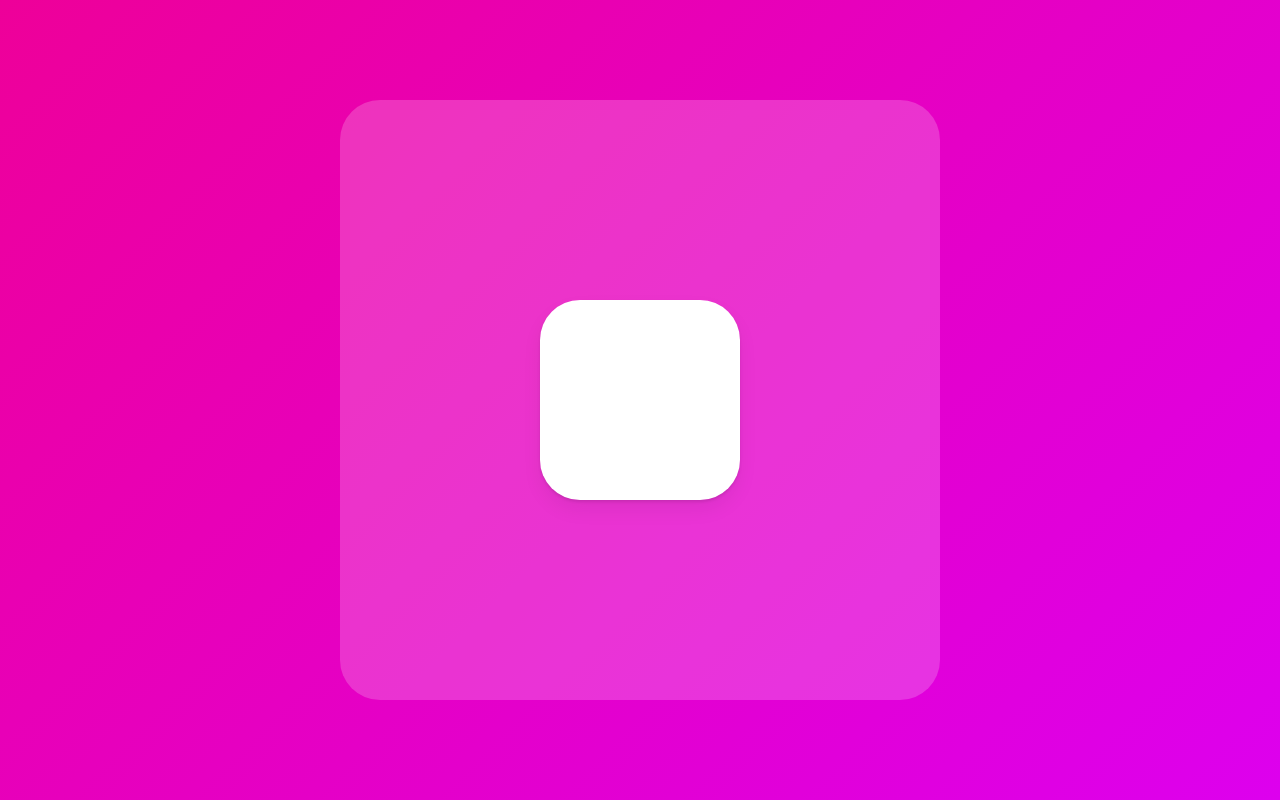
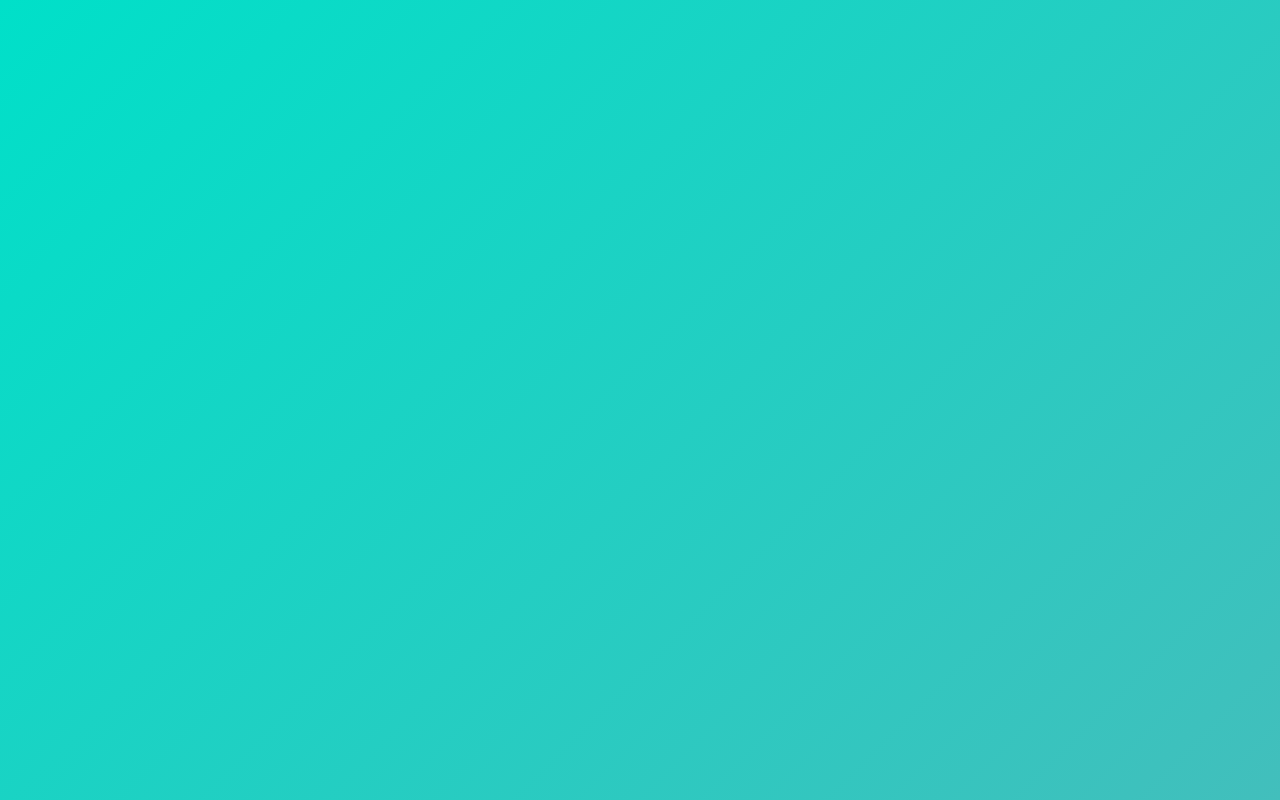
Before and after one commit to dany02/react-animate-study, a React (Create React App) app: page / in a window 1280 px wide. Shown: the top 800 px of the page. Built offline with nearby package versions, Linux system fonts and the light colour scheme.

Commit message:
Framer - MotionValue

```diff
--- a/src/App.tsx
+++ b/src/App.tsx
@@ -1,25 +1,14 @@
 import styled from "styled-components";
-import { motion } from "framer-motion";
+import { motion, useMotionValue, useTransform, useViewportScroll } from "framer-motion";
 import { start } from "repl";
-import { useRef } from "react";
+import { useEffect, useRef } from "react";
 
-const Wrapper = styled.div`
-    height: 100vh;
+const Wrapper = styled(motion.div)`
+    height: 500vh;
     width: 100vw;
     display: flex;
     justify-content: center;
     align-items: center;
-`;
-
-const BiggerBox = styled.div`
-    width: 600px;
-    height: 600px;
-    background-color: rgba(255, 255, 255, 0.2);
-    border-radius: 40px;
-    display: flex;
-    justify-content: center;
-    align-items: center;
-    overflow: hidden;
 `;
 
 const Box = styled(motion.div)`
@@ -30,26 +19,20 @@
     box-shadow: 0 2px 3px rgba(0, 0, 0, 0.1), 0 10px 20px rgba(0, 0, 0, 0.06);
 `;
 
-const boxVariants = {
-    hover: { rotateZ: 90 },
-    click: { borderRadius: "100px" },
-};
 
 function App() {
-    const biggerBoxRef = useRef<HTMLDivElement>(null);
+	const x = useMotionValue(0);
+	const rotateZ = useTransform(x, [-800,800], [-360, 360]);
+	const gradient = useTransform(x, [-800, 800],  [
+		"linear-gradient(135deg, rgb(0, 210, 238), rgb(0, 83, 238))",
+		"linear-gradient(135deg, rgb(0, 238, 155), rgb(238, 178, 0))",
+	  ]);
+	const {scrollYProgress} = useViewportScroll();
+	const scale = useTransform(scrollYProgress, [0, 1],[1, 5])
+
     return (
-        <Wrapper>
-            <BiggerBox ref={biggerBoxRef}>
-                <Box
-                    drag
-                    dragSnapToOrigin
-					dragElastic={1}
-                    dragConstraints={biggerBoxRef}
-                    variants={boxVariants}
-                    whileHover="hover"
-                    whileTap="click"
-                />
-            </BiggerBox>
+        <Wrapper style={{background: gradient}}>
+			<Box style={{x, rotateZ, scale}} drag="x" dragSnapToOrigin/>
         </Wrapper>
     );
 }
```
